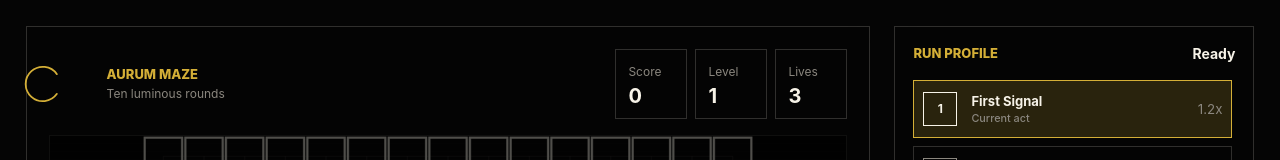
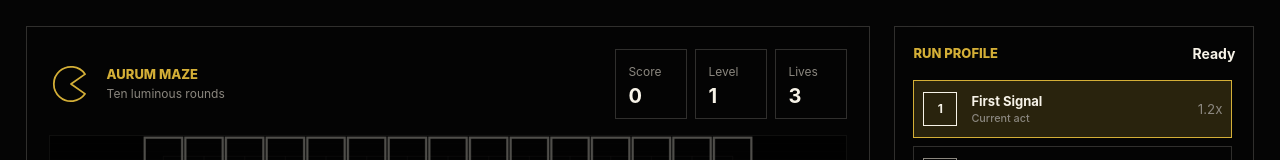
Before and after one commit to hassanireza/aurumMaze, a React (Vite) app: page / in a window 1280 px wide. Shown: the top 160 px of the page. Built offline with nearby package versions, Linux system fonts and the light colour scheme.

Commit message:
Update Navbar.tsx

```diff
--- a/src/components/Navbar.tsx
+++ b/src/components/Navbar.tsx
@@ -1,14 +1,14 @@
 import type { JSX } from "react";
 
 /**
- * Ring with a bite taken out on the left, drawn as a single open arc.
- * There is no line back to the center, so the mouth is a clean gap
- * instead of a pair of spokes crossing the middle of the ring.
+ * Solid disc with a wedge cut out of the right side, matching the
+ * favicon. Filled (not stroked), so the "L 32 32 Z" segment is what
+ * correctly closes the mouth wedge rather than showing as a stray line.
  */
 function PacLogo(): JSX.Element {
   return (
     <svg viewBox="0 0 64 64" className="brand-mark" aria-hidden="true">
-      <path d="M 11.52 46.34 A 25 25 0 1 1 11.52 17.66" />
+      <path d="M 52.48 46.34 A 25 25 0 1 1 52.48 17.66 L 32 32 Z" />
     </svg>
   );
 }
```
